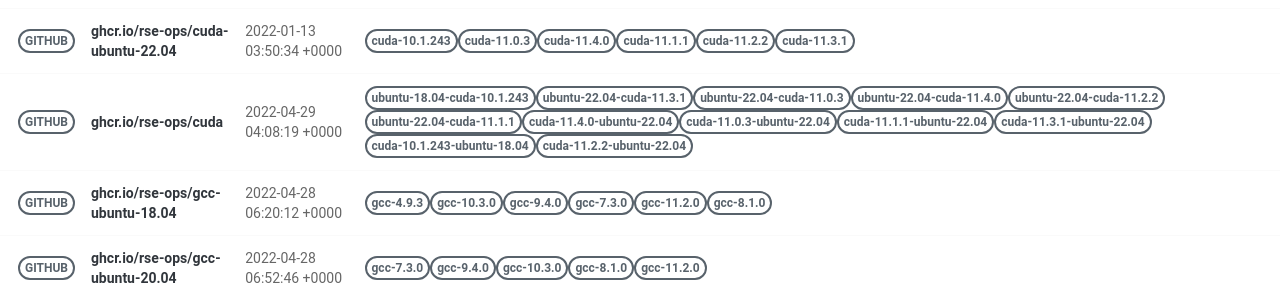
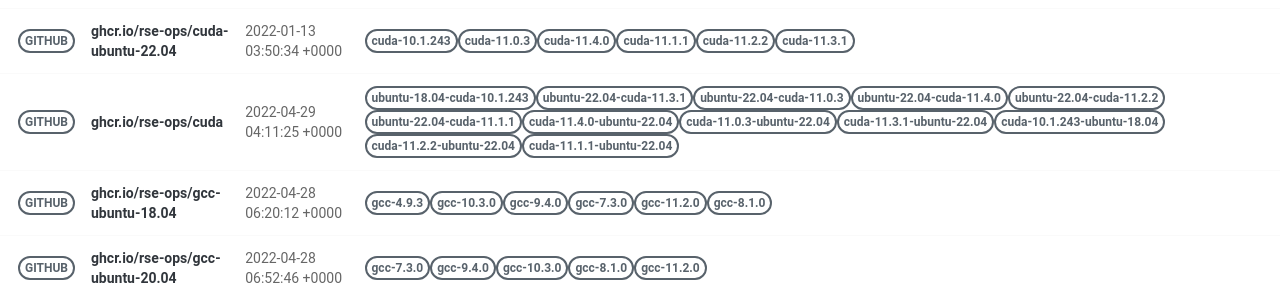
Before and after one commit to rse-ops/docker-images, a Jekyll site: the page built from pages/index.md, in a window 1280 px wide. Shown: the part 421-721 px from the top of the page. Built offline with Jekyll 4.4.1, drawn with Linux system fonts in a browser that asks for light colours; nearby versions of some CDN libraries.

Commit message:
Automated push to update library 2022-04-29

```diff
--- a/_library/ghcr.io-rse-ops-cuda.md
+++ b/_library/ghcr.io-rse-ops-cuda.md
@@ -1,7 +1,7 @@
 ---
 layout: container
 name: ghcr.io/rse-ops/cuda
-updated_at: 2022-04-29 04:08:19.076071
+updated_at: 2022-04-29 04:11:25.837572
 
 
 container_url: https://github.com/orgs/rse-ops/packages/container/package/cuda
@@ -42,5 +39,8 @@ versions:
  - tag: cuda-11.2.2-ubuntu-22.04
    dockerfile: https://github.com/rse-ops/docker-images/blob/main/ubuntu/cuda/Dockerfile
    manifest: https://crane.ggcr.dev/manifest/ghcr.io/rse-ops/cuda:cuda-11.2.2-ubuntu-22.04
+ - tag: cuda-11.1.1-ubuntu-22.04
+   dockerfile: https://github.com/rse-ops/docker-images/blob/main/ubuntu/cuda/Dockerfile
+   manifest: https://crane.ggcr.dev/manifest/ghcr.io/rse-ops/cuda:cuda-11.1.1-ubuntu-22.04
 
 ---
```
Also changed, not shown: other parts of _library/ghcr.io-rse-ops-cuda.md (+0 -3 lines).
